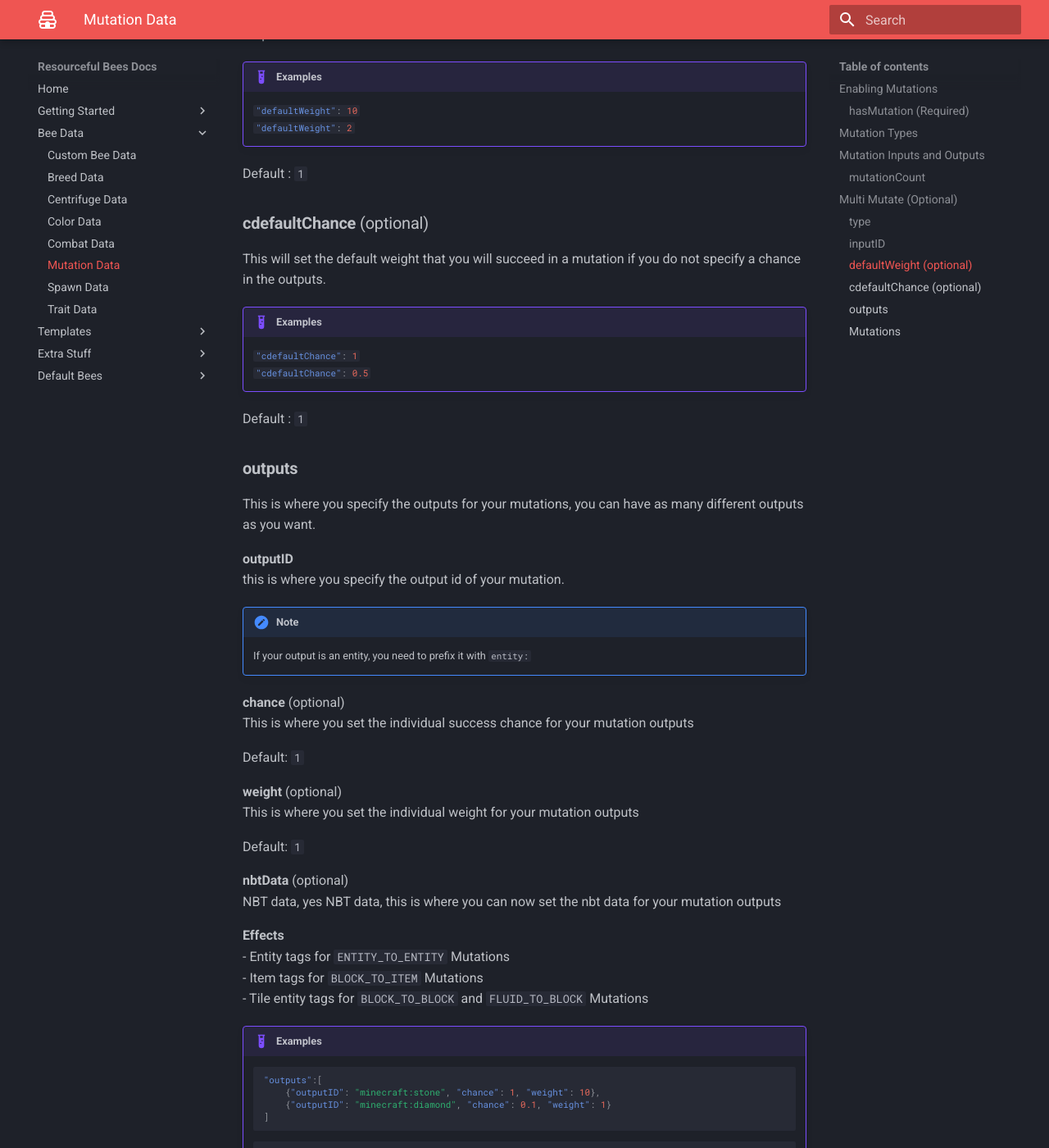
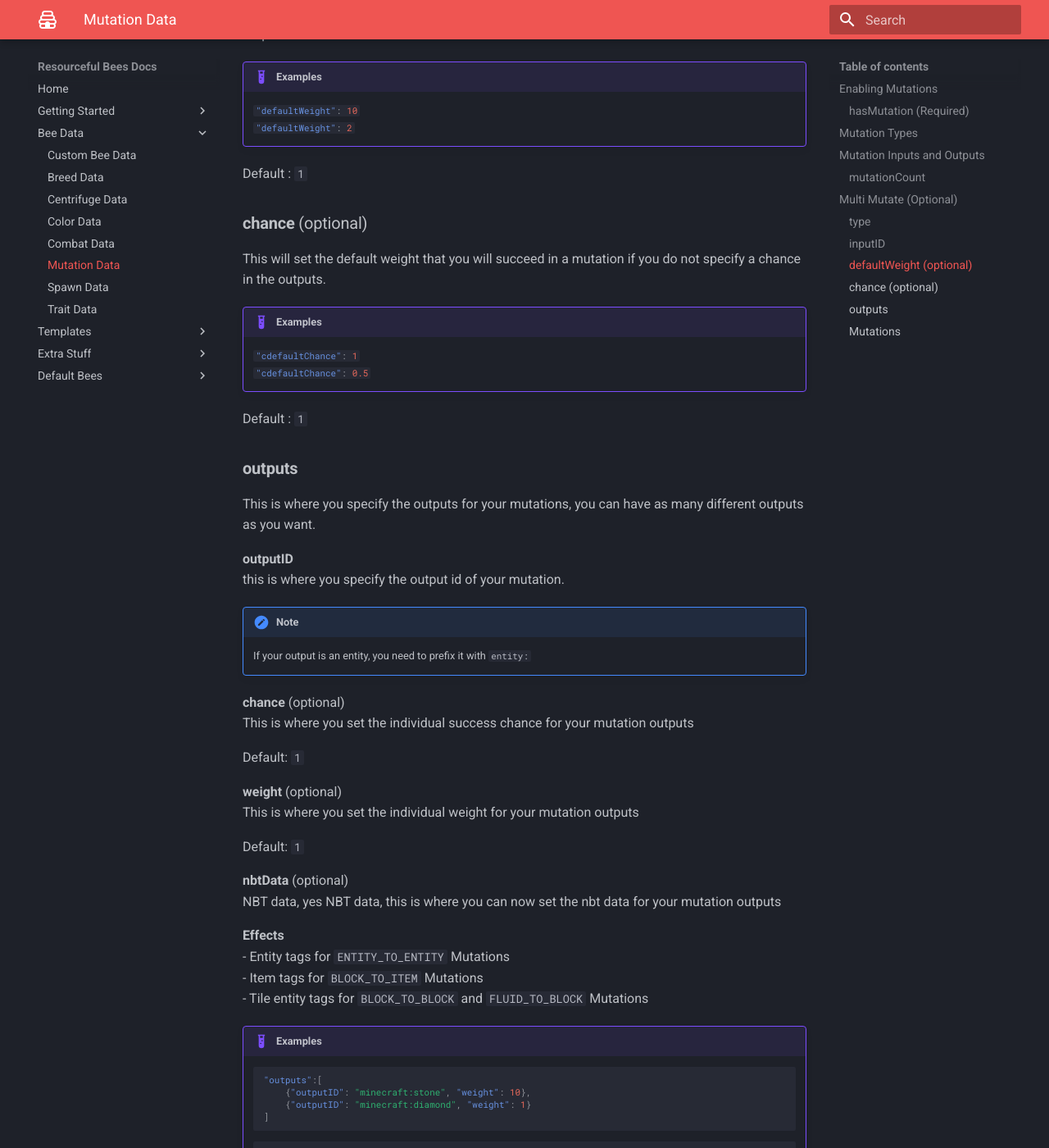
Before and after one commit to Team-Resourceful/ResourcefulBeesDocs, an MkDocs documentation site: the page built from docs/bee_data/mutation_data.md, in a window 1280 px wide and 1400 px high, scrolled down 5317 px. Shown: the whole window at 82% size. Built offline with MkDocs 1.6.1 and Material for MkDocs 9.7.7, drawn with Linux system fonts in a browser that asks for light colours.

Commit message:
docs/bee_data/mutation_data.md updated from https://stackedit.io/

````diff
--- a/docs/bee_data/mutation_data.md
+++ b/docs/bee_data/mutation_data.md
@@ -183,7 +183,7 @@ This will set the default weight that you will get an output if you do not speci
 
 Default : `1`
 
-### **cdefaultChance** (optional)
+### **chance** (optional)
 
 This will set the default weight that you will succeed in a mutation if you do not specify a chance in the outputs.
 
@@ -224,8 +224,8 @@ NBT data, yes NBT data, this is where you can now set the nbt data for your muta
 !!! example "Examples"
 	```json
 	"outputs":[
-		{"outputID": "minecraft:stone", "chance": 1, "weight": 10},
-		{"outputID": "minecraft:diamond", "chance": 0.1, "weight": 1}
+		{"outputID": "minecraft:stone", "weight": 10},
+		{"outputID": "minecraft:diamond", "weight": 1}
 	]
 	```
 	```json
````
Also changed, not shown: other parts of docs/bee_data/mutation_data.md (+1 -1 lines).
